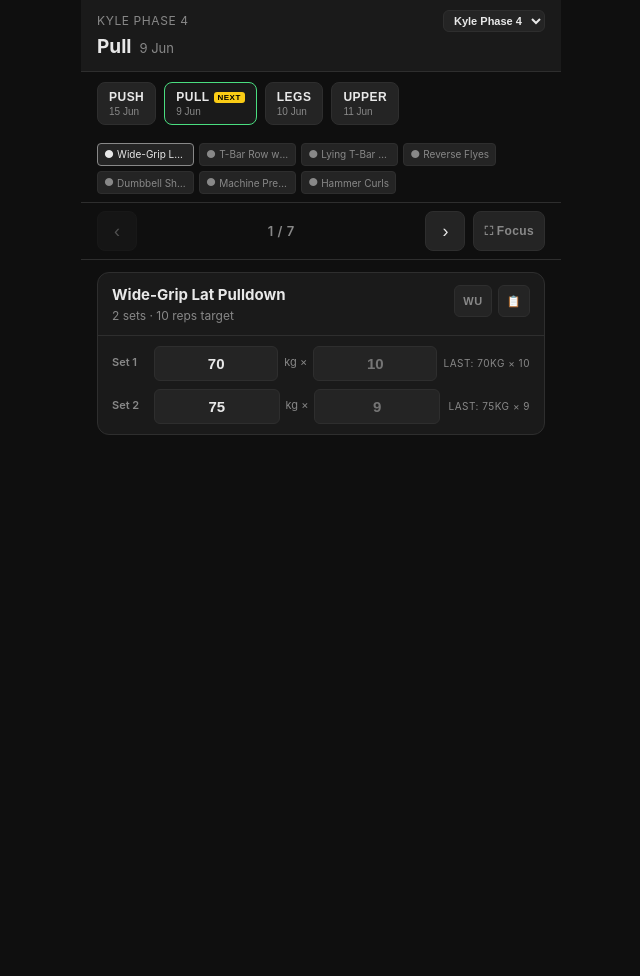
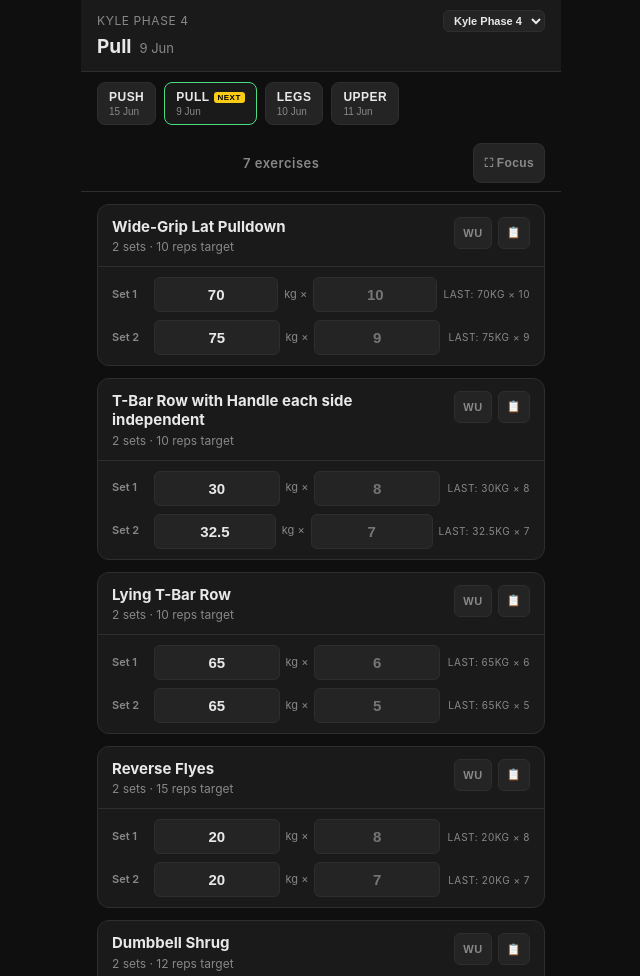
Before and after one commit to cannontrodder/liftlog-hardcopy, a website: page index.html in a window 1280 px wide. Shown: the top 976 px of the page, without its empty margins (319-959 px from the left). Before the commit the page ends 800 px from the top, so only its background shows below. Drawn offline with Linux system fonts and the light colour scheme.

Commit message:
List exercises in detail mode

```diff
--- a/app.js
+++ b/app.js
@@ -742,6 +742,53 @@
     return panel;
   }
 
+  function renderExerciseCard(exercise, idx) {
+    const card = el('div', 'exercise-card');
+    card.setAttribute('data-exercise', exercise.name);
+    const started = workoutHasStarted();
+
+    const exHeader = el('div', 'exercise-header');
+    const left = el('div', 'exercise-header-left');
+    left.innerHTML = `<div class="exercise-name">${exercise.name}</div>
+      <div class="exercise-meta">${exercise.sets} sets · ${exercise.repsPerSet} reps target</div>`;
+
+    const actions = el('div', 'exercise-header-actions');
+    const warmupBtn = el('button', 'icon-btn');
+    warmupBtn.textContent = 'WU';
+    warmupBtn.title = 'Warm-up builder';
+    warmupBtn.addEventListener('click', () => {
+      warmupExerciseName = warmupExerciseName === exercise.name ? null : exercise.name;
+      render();
+    });
+
+    const histBtn = el('button', 'icon-btn');
+    histBtn.textContent = '📋';
+    histBtn.title = 'History';
+    histBtn.addEventListener('click', () => openHistory(exercise.name));
+
+    actions.appendChild(warmupBtn);
+    actions.appendChild(histBtn);
+    exHeader.appendChild(left);
+    exHeader.appendChild(actions);
+    card.appendChild(exHeader);
+
+    if (!started && warmupExerciseName === exercise.name) {
+      const warmupPanel = renderWarmupPanel(exercise);
+      if (warmupPanel) card.appendChild(warmupPanel);
+    }
+
+    const grid = el('div', 'sets-grid');
+    buildSetRows(
+      exercise,
+      () => timerStart(activeSession.targetRestSeconds || 90),
+      () => timerStart(activeSession.targetRestSeconds || 90)
+    )
+      .forEach(row => grid.appendChild(row));
+    card.appendChild(grid);
+
+    return card;
+  }
+
   function refreshWarmupPanel(exercise) {
     const panels = Array.from(document.querySelectorAll('.warmup-panel'));
     if (panels.length === 0) return;
@@ -821,49 +868,6 @@
     });
     app.appendChild(tabsEl);
 
-    // Breadcrumb
-    const bc = el('div', 'breadcrumb');
-    bc.id = 'breadcrumb';
-    activeSession.exercises.forEach((ex, idx) => {
-      const state = exerciseState(activeSession, ex);
-      const crumb = el('div', `crumb${idx === activeExIdx ? ' active-crumb' : ''}${state === 'partial' ? ' partial' : state === 'complete' ? ' complete' : ''}`);
-      crumb.setAttribute('data-crumb', ex.name);
-      crumb.innerHTML = `<span class="crumb-icon">${crumbIcon(state)}</span><span class="crumb-label" title="${ex.name}">${ex.name}</span>`;
-      crumb.addEventListener('click', () => { activeExIdx = idx; warmupExerciseName = null; saveViewState(); render(); });
-      bc.appendChild(crumb);
-    });
-    app.appendChild(bc);
-
-    // Nav bar: ‹  1/7  ›  [⛶ Focus]
-    const nav = el('div', 'exercise-nav');
-
-    const prevBtn = el('button', 'nav-btn');
-    prevBtn.textContent = '‹';
-    prevBtn.disabled = activeExIdx === 0;
-    prevBtn.addEventListener('click', () => {
-      if (activeExIdx > 0) {
-        activeExIdx--;
-        warmupExerciseName = null;
-        saveViewState();
-        render();
-      }
-    });
-
-    const counter = el('div', 'nav-counter');
-    counter.textContent = `${activeExIdx + 1} / ${activeSession.exercises.length}`;
-
-    const nextBtn = el('button', 'nav-btn');
-    nextBtn.textContent = '›';
-    nextBtn.disabled = activeExIdx === activeSession.exercises.length - 1;
-    nextBtn.addEventListener('click', () => {
-      if (activeExIdx < activeSession.exercises.length - 1) {
-        activeExIdx++;
-        warmupExerciseName = null;
-        saveViewState();
-        render();
-      }
-    });
-
     const focusToggle = el('button', 'nav-focus-btn' + (focusMode ? ' active' : ''));
     focusToggle.innerHTML = '⛶ Focus';
     focusToggle.addEventListener('click', () => {
@@ -872,60 +876,19 @@
       renderFocus();
     });
 
-    nav.appendChild(prevBtn);
-    nav.appendChild(counter);
-    nav.appendChild(nextBtn);
-    nav.appendChild(focusToggle);
-    app.appendChild(nav);
+    const toolbar = el('div', 'detail-toolbar');
+    const label = el('div', 'nav-counter');
+    label.textContent = `${activeSession.exercises.length} exercises`;
+    toolbar.appendChild(label);
+    toolbar.appendChild(focusToggle);
+    app.appendChild(toolbar);
 
-    // Exercise card
-    const area = el('div', 'exercise-area');
-    const card = el('div', 'exercise-card');
-    card.setAttribute('data-exercise', exercise.name);
-    const started = workoutHasStarted();
-
-    const exHeader = el('div', 'exercise-header');
-    const left = el('div', 'exercise-header-left');
-    left.innerHTML = `<div class="exercise-name">${exercise.name}</div>
-      <div class="exercise-meta">${exercise.sets} sets · ${exercise.repsPerSet} reps target</div>`;
-
-    const actions = el('div', 'exercise-header-actions');
-    const warmupBtn = el('button', 'icon-btn');
-    warmupBtn.textContent = 'WU';
-    warmupBtn.title = 'Warm-up builder';
-    warmupBtn.addEventListener('click', () => {
-      warmupExerciseName = warmupExerciseName === exercise.name ? null : exercise.name;
-      render();
+    const list = el('div', 'exercise-area exercise-list');
+    activeSession.exercises.forEach((ex, idx) => {
+      const card = renderExerciseCard(ex, idx);
+      list.appendChild(card);
     });
-
-    const histBtn = el('button', 'icon-btn');
-    histBtn.textContent = '📋';
-    histBtn.title = 'History';
-    histBtn.addEventListener('click', () => openHistory(exercise.name));
-
-    actions.appendChild(warmupBtn);
-    actions.appendChild(histBtn);
-    exHeader.appendChild(left);
-    exHeader.appendChild(actions);
-    card.appendChild(exHeader);
-
-    if (!started && warmupExerciseName === exercise.name) {
-      const warmupPanel = renderWarmupPanel(exercise);
-      if (warmupPanel) card.appendChild(warmupPanel);
-    }
-
-    const grid = el('div', 'sets-grid');
-    buildSetRows(
-      exercise,
-      () => timerStart(activeSession.targetRestSeconds || 90),
-      () => timerStart(activeSession.targetRestSeconds || 90)
-    )
-      .forEach(row => grid.appendChild(row));
-    card.appendChild(grid);
-    area.appendChild(card);
-    app.appendChild(area);
-
-    setupSwipe(area);
+    app.appendChild(list);
 
     // Floating timer (bottom-right)
     const timerEl = el('div', 'rest-timer');
--- a/index.html
+++ b/index.html
@@ -135,7 +135,8 @@
     .crumb-label { max-width: 70px; overflow: hidden; text-overflow: ellipsis; white-space: nowrap; }
 
     /* ── Exercise navigator ──────────────────────────────────────── */
-    .exercise-nav {
+    .exercise-nav,
+    .detail-toolbar {
       display: flex;
       align-items: center;
       justify-content: space-between;
@@ -192,6 +193,7 @@
 
     /* ── Exercise card ───────────────────────────────────────────── */
     .exercise-area { padding: 12px 16px; }
+    .exercise-list { display: flex; flex-direction: column; gap: 12px; }
 
     .exercise-card {
       background: var(--surface);
```
Also changed, not shown: playwright-smoke.spec.js (+4 -0 lines).
